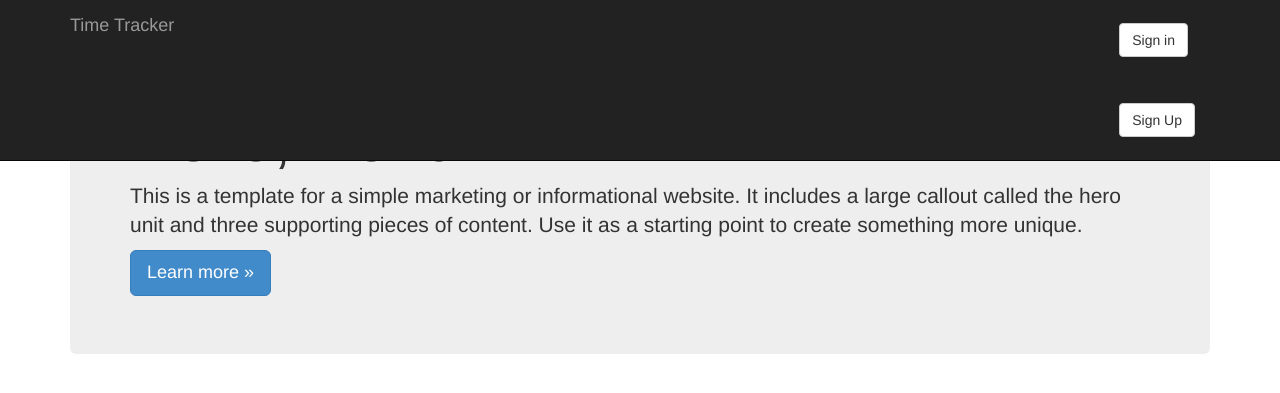
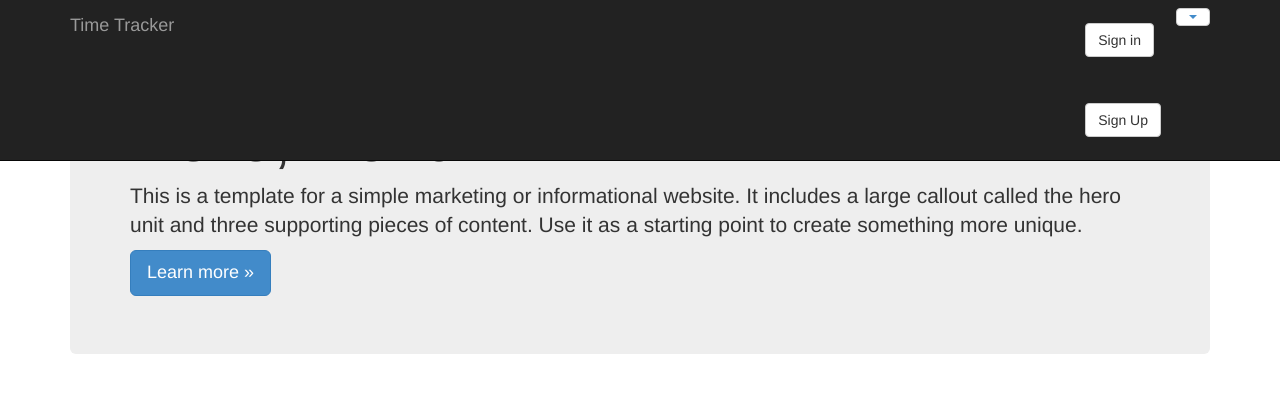
Before and after one commit to pbrogan12/time-tracker, a Django app: page / in a window 1280 px wide. Shown: the top 393 px of the page. Run offline with Django 3.2, Linux system fonts and the light colour scheme; parts of the project's set-up code (start-up, migrations or seed data) failed here and were passed over; some libraries are stand-ins or nearby versions.

Commit message:
Added user view to the top right of page.

```diff
--- a/timeTracker/timeLogger/templates/base.html
+++ b/timeTracker/timeLogger/templates/base.html
@@ -31,6 +31,17 @@
            <ul class="nav navbar-nav navbar-right">
                 {% block nav.right %}
                 {% endblock %}
+                <div class="btn-group">
+                    <button type="button" class="btn btn-default navbar-btn dropdown-toggle" data-toggle="dropdown">
+                    {{ user.username }} <span class="caret"></span>
+                </button>
+                <ul class="dropdown-menu" role="menu">
+                    <li><a href="/accounts/{{user.username}}">Profile Settings</a></li>
+                    <li><a href="/accounts/signout">Sign out</a></li>
+                </ul>
+            </div>
+           </ul>
+
         </div><!--/.nav-collapse -->
       </div>
     </div>
```
